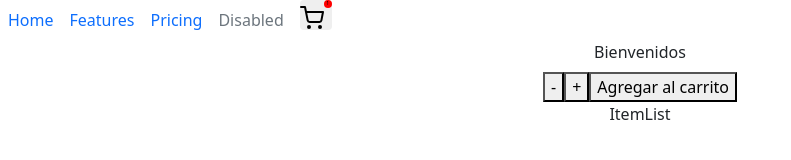
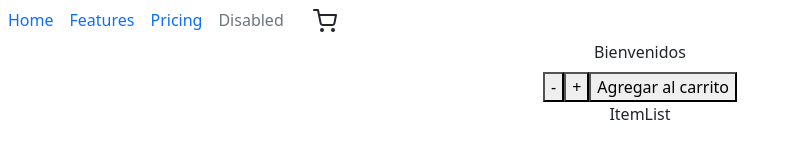
Before and after one commit to quiquedalfo/proyecto2-dalfo, a React (Create React App) app: page / in a window 1280 px wide. Shown: the top 160 px of the page, without its empty margins (0-791 px from the left). Built offline with nearby package versions, Linux system fonts and the light colour scheme.

Commit message:
no muestra contador

```diff
--- a/src/App.js
+++ b/src/App.js
@@ -7,7 +7,7 @@ function App() {
   return (
     <div className='App'>
       <Navbar />
-      <ItemListContainer greeting={"Bienvenidos"} />
+      <ItemListContainer greeting={`Bienvenidos`} />
     </div>
   );
 }
--- a/src/components/CartWidget/CartWidget.js
+++ b/src/components/CartWidget/CartWidget.js
@@ -1,31 +1,26 @@
 import React from "react";
-import CartWidgetSVG from "../CartWidget/CartWidgetSVG"
-import styled from "styled-components"
 
-const Btn = styled.button`
-  border: none;
-  padding: 4px 8px 0 0;
-  border-radius: 4px;
-  position: relative;
-`;
-const Badge = styled.span`
-  background-color: #f00;
-  position: absolute;
-  top: 0;
-  right: 0;
-  border-radius: 50%;
-  height: 8px;
-  width: 8px;
-  font-size: 5px;
-`;
-
-const CartWidget = ({count}) => {
+const CartWidget = () => {
   return(
-    <Btn>
-      <Badge>{count}</Badge>
-      <CartWidgetSVG />
-    </Btn>
+    <button className="btn btn-outline-succes ms-auto">
+      <svg
+        xmins = "http://www.w3.org/2000/svg"
+        widths= "24"
+        height= "24"
+        fill = "none"
+        stroke= "currentColor"
+        strokeLinecap="round"
+        strokeLinejoin="round"
+        strokeWidth="2"
+        className="feather feather-shopping-cart"
+        viewBox="0 0 24 24"
+      >
+      <circle cx= "9" cy="21" r="1"></circle>
+      <circle cx= "20" cy="21" r="1"></circle>
+      <path d="M1 1h4l2.68 13.39a2 2 0 002 1.61h9.72a2 2 0 002-1.61L23 6H6"></path>
+      </svg>
+    </button>
   );
 };
 
-export default CartWidget
+export default CartWidget;
--- a/src/components/CartWidget/CartWidgetSVG.js
+++ /dev/null
@@ -1,24 +0,0 @@
-import React from "react";
-
-function Icon() {
-  return (
-    <svg
-      xmlns="http://www.w3.org/2000/svg"
-      width="24"
-      height="24"
-      fill="none"
-      stroke="currentColor"
-      strokeLinecap="round"
-      strokeLinejoin="round"
-      strokeWidth="2"
-      className="feather feather-shopping-cart"
-      viewBox="0 0 24 24"
-    >
-      <circle cx="9" cy="21" r="1"></circle>
-      <circle cx="20" cy="21" r="1"></circle>
-      <path d="M1 1h4l2.68 13.39a2 2 0 002 1.61h9.72a2 2 0 002-1.61L23 6H6"></path>
-    </svg>
-  );
-}
-
-export default Icon;
--- a/src/components/CartWidget/index.js
+++ /dev/null
@@ -1,2 +0,0 @@
-import CartWidget from "./CartWidget"
-export default CartWidget;
--- a/src/components/ItemCount/index.js
+++ /dev/null
@@ -1,2 +0,0 @@
-import ItemCount from "./ItemCount"
-export default ItemCount;
--- a/src/components/ItemListContainer/ItemListContainer.js
+++ b/src/components/ItemListContainer/ItemListContainer.js
@@ -1,16 +1,18 @@
 import React from "react";
-import "../../index.css";
-import ItemCount from "../ItemCount/index";
+import ItemCount from "../ItemCount/ItemCount"
 import ItemList from "../ItemList/ItemList"
 
 const ItemListContainer = ({greeting}) => {
+  function onAddCallBack (n) {
+    alert(`Agregados ${n} productos`);
+  }
   return (
     <div>
       {greeting}
       <ItemCount
     stock = {5}
     initial = {1}
-    onAdd = {(n) => alert(`Agregados ${n} productos`)}
+    onAdd = {onAddCallBack}
     />
     <ItemList items = {[]}/>
     </div>
--- a/src/components/ItemListContainer/index.js
+++ /dev/null
@@ -1,2 +0,0 @@
-import ItemListContainer from "./ItemListContainer.js";
-export default ItemListContainer;
```
